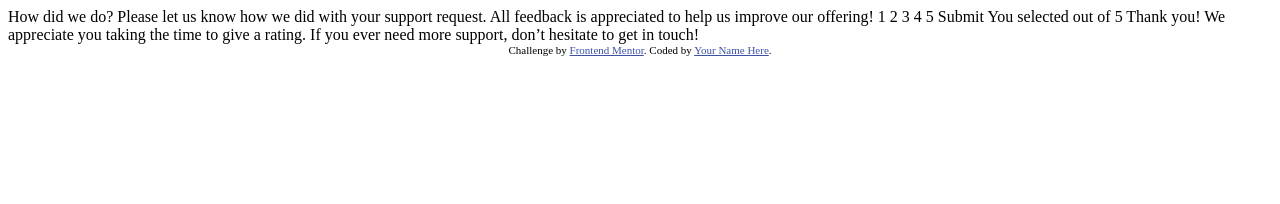
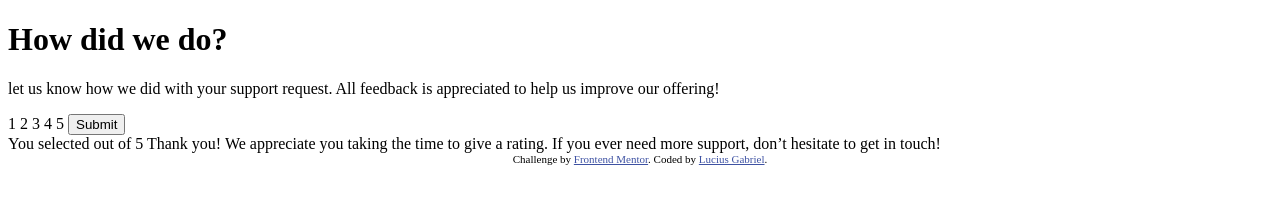
Before and after one commit to LuciusGabriel/interactive-rating-component-main, a plain HTML site: page index.html in a window 1280 px wide. Drawn offline with Linux system fonts and the light colour scheme.

Commit message:
Adequa Layout

```diff
--- /dev/null
+++ b/assets/css/style.css
@@ -0,0 +1,3 @@
+
+.attribution { font-size: 11px; text-align: center; }
+.attribution a { color: hsl(228, 45%, 44%); }
--- a/index.html
+++ b/index.html
@@ -5,28 +5,25 @@
   <meta name="viewport" content="width=device-width, initial-scale=1.0"> <!-- displays site properly based on user's device -->
 
   <link rel="icon" type="image/png" sizes="32x32" href="./images/favicon-32x32.png">
+  <link rel="stylesheet" href="./assets/css/style.css">
 
   <title>Frontend Mentor | Interactive rating component</title>
 
   <!-- Feel free to remove these styles or customise in your own stylesheet 👍 -->
-  <style>
-    .attribution { font-size: 11px; text-align: center; }
-    .attribution a { color: hsl(228, 45%, 44%); }
-  </style>
 </head>
 <body>
 
   <!-- Rating state start -->
+<div class="wrapper">
+  <h1>How did we do?</h1>
 
-  How did we do?
-
-  Please let us know how we did with your support request. All feedback is appreciated
-  to help us improve our offering!
+  <p> let us know how we did with your support request. All feedback is appreciated
+  to help us improve our offering!</p>
 
   1 2 3 4 5
 
-  Submit
-
+  <button class="btn">Submit</button>
+</div>
   <!-- Rating state end -->
 
   <!-- Thank you state start -->
@@ -43,7 +40,7 @@
 
   <div class="attribution">
     Challenge by <a href="https://www.frontendmentor.io?ref=challenge" target="_blank">Frontend Mentor</a>.
-    Coded by <a href="#">Your Name Here</a>.
+    Coded by <a href="#">Lucius Gabriel</a>.
   </div>
 </body>
 </html>
```
